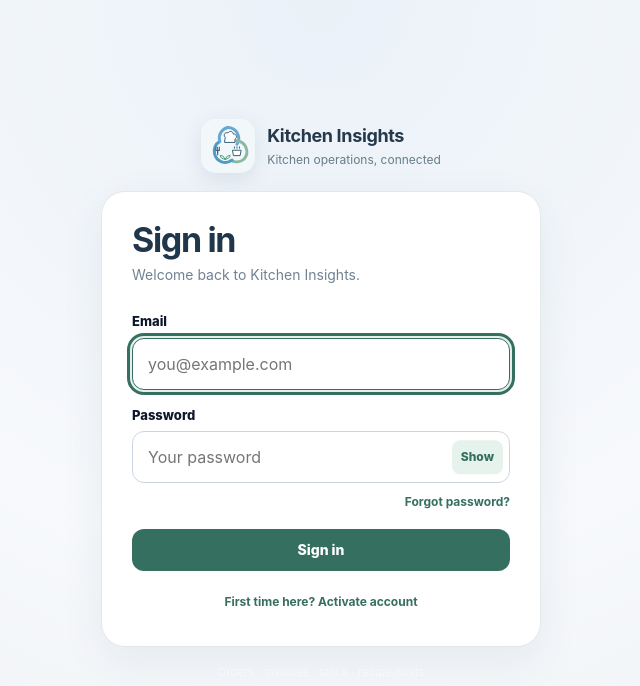
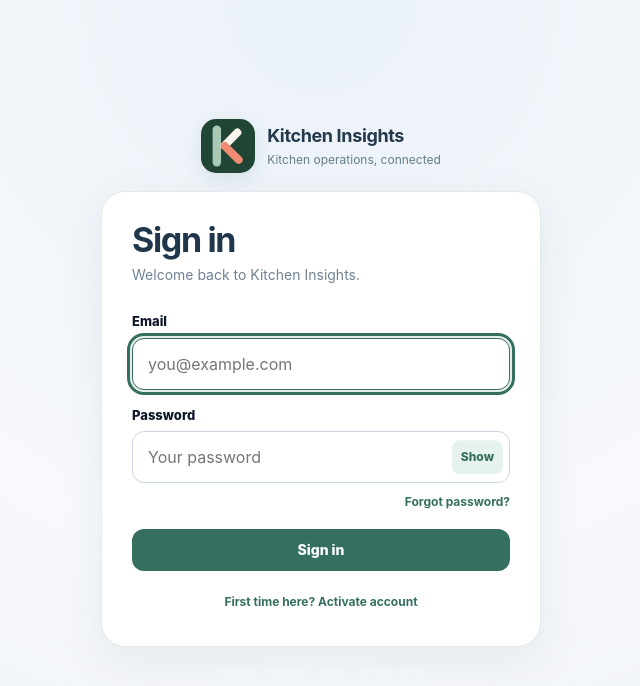
Before and after one commit to stucottam-maker/stackblitz-azteca-rekki-insights, a Next.js app: page /login in a window 1280 px wide. Shown: the top 686 px of the page, without its empty margins (319-959 px from the left). Built offline with nearby package versions, Linux system fonts and the light colour scheme.

Commit message:
Apply Kommee brand across application shell and PWA

```diff
--- a/app/components/KitchenLogo.tsx
+++ b/app/components/KitchenLogo.tsx
@@ -1,5 +1,5 @@
 import Image from "next/image";
 
 export default function KitchenLogo({ size = 48, className = "" }: { size?: number; className?: string }) {
-  return <Image src="/pwa-icon.svg" alt="Kitchen Insights emblem" width={size} height={size} className={className} unoptimized priority />;
+  return <Image src="/kommee-icon.svg" alt="Kommee emblem" width={size} height={size} className={className} unoptimized priority />;
 }
```
